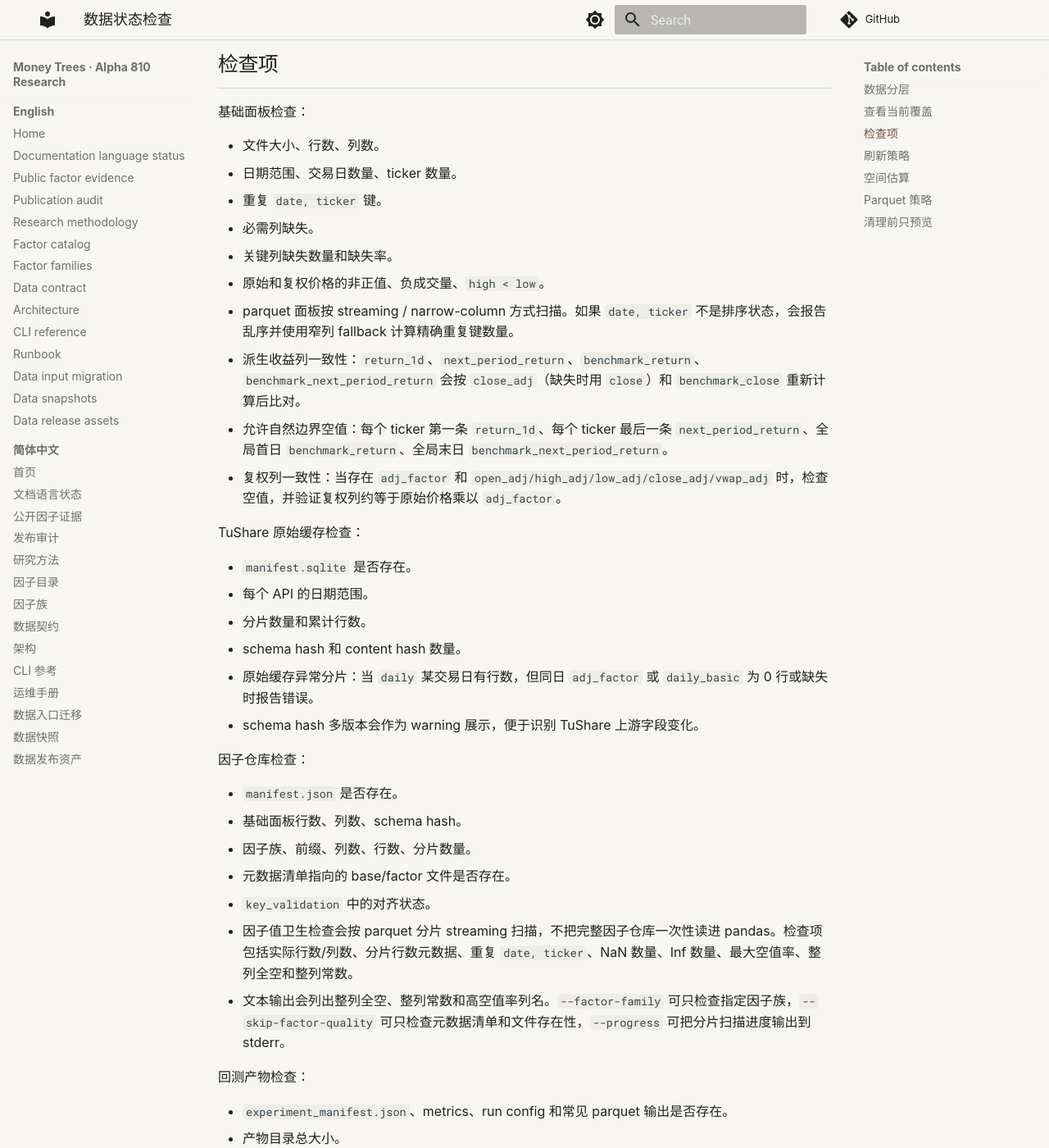
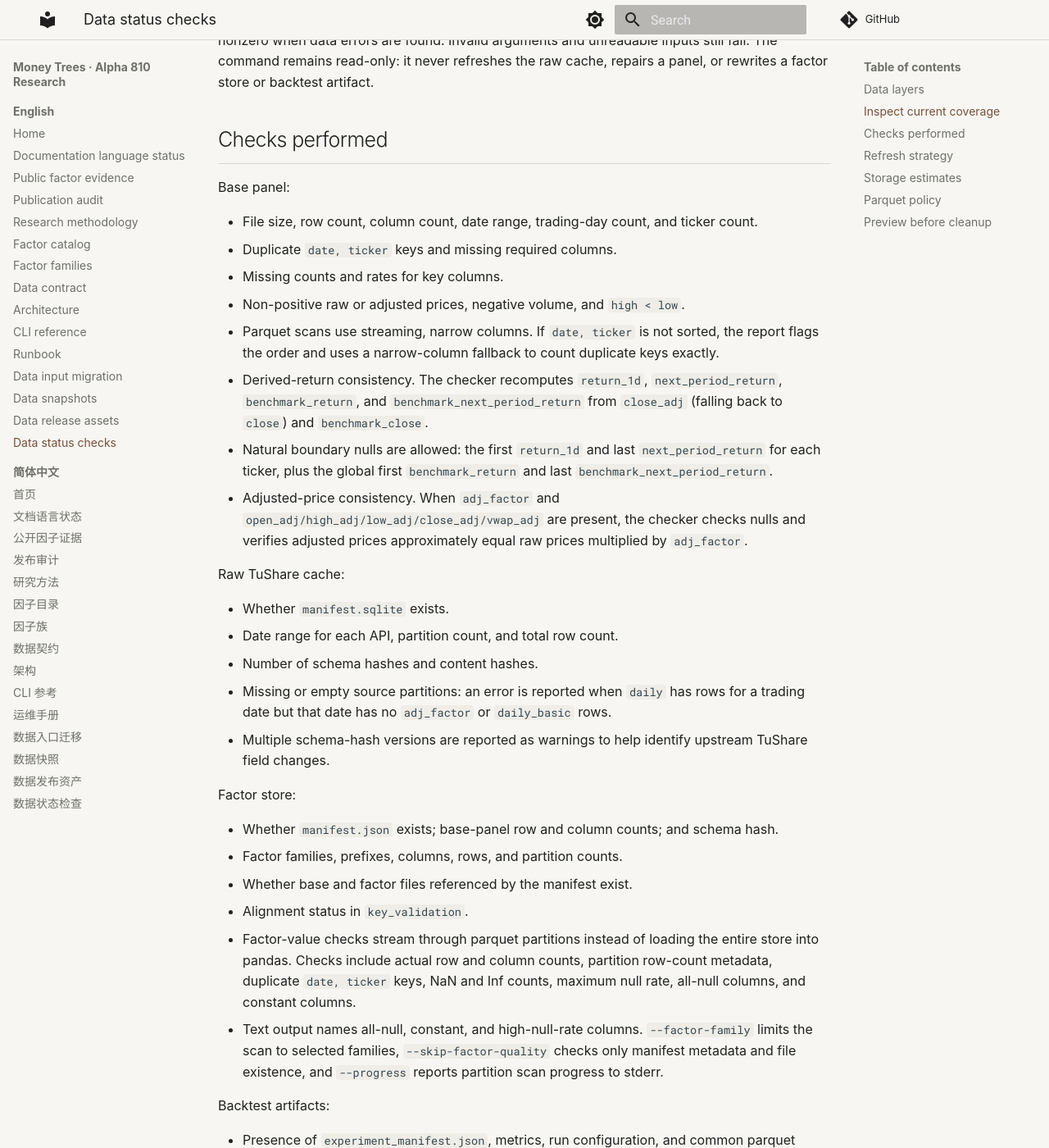
Before and after one commit to runchengxie/money-trees, an MkDocs documentation site: the page built from docs/data-status.md, in a window 1280 px wide and 1400 px high, scrolled down 2062 px. Shown: the whole window at 82% size. Built offline with MkDocs 1.6.1 and Material for MkDocs 9.7.7, drawn with Linux system fonts in a browser that asks for light colours; comment, search, counter and statistics services are not loaded; some of the changed text lies outside the part shown.

Commit message:
docs: localize data status guide

````diff
--- a/docs/data-status.md
+++ b/docs/data-status.md
@@ -1,25 +1,27 @@
-# 数据状态检查
+# Data status checks
 
-本文说明 Money Trees 的数据分层、状态检查命令和存储策略。README 只保留入口链接。日常排障、覆盖确认和空间估算放在这里。
+[简体中文](data-status.zh-CN.md)
 
-## 数据分层
+This guide describes Money Trees data layers, the status-check command, and storage practices. The README links to the entry points; daily troubleshooting, coverage checks, and storage estimates are documented here.
 
-推荐把运行数据分成四层：
+## Data layers
+
+Keep runtime data in four layers:
 
 ```text
-data/raw/tushare/        TuShare 原始接口缓存，可重建基础面板
-data/panel/cn/           清洗后的基础 date,ticker 面板，不内嵌大批因子
-data/factor_store/cn/    Alpha101/191/158/360 分族、分日期 chunk 的因子存储
-artifacts/               回测输出，按实验保留或短生命周期清理
+data/raw/tushare/        Raw TuShare API cache; can be used to rebuild the base panel
+data/panel/cn/           Clean base date,ticker panel without a large set of factors
+data/factor_store/cn/    Alpha101/191/158/360 factor store partitioned by family and date chunk
+artifacts/               Backtest outputs retained by experiment or cleaned up on a short lifecycle
 ```
 
-`date, ticker` 是标准面板键。市场配置档（market profile）仍由 `configs/market/cn.yaml` 和 `src/moneytree/markets/cn.py` 管理，默认基准是 `000300.SH`。
+The standard panel key is `date, ticker`. The market profile remains defined by `configs/market/cn.yaml` and `src/moneytree/markets/cn.py`; the default benchmark is `000300.SH`.
 
-## 查看当前覆盖
+## Inspect current coverage
 
-`moneytrees-data-status` 是只读命令，不删除、不刷新、不修复、不重写文件。
+`moneytrees-data-status` is read-only. It does not delete, refresh, repair, or rewrite files.
 
-检查基础面板。Parquet 面板会走 streaming / narrow-column 检查路径，避免为了状态检查把多年全市场面板完整读进 pandas：
+Check a base panel. Parquet panels use streaming, narrow-column checks so a multi-year, full-market panel is not loaded completely into pandas just for a status report:
 
 ```bash
 uv run moneytrees-data-status \
@@ -28,7 +30,7 @@ uv run moneytrees-data-status \
   --mode warn
 ```
 
-检查 TuShare 原始缓存：
+Check a raw TuShare cache:
 
 ```bash
 uv run moneytrees-data-status \
@@ -36,7 +38,7 @@ uv run moneytrees-data-status \
   --format text
 ```
 
-检查因子仓库：
+Check a factor store:
 
 ```bash
 uv run moneytrees-data-status \
@@ -44,7 +46,7 @@ uv run moneytrees-data-status \
   --format text
 ```
 
-全量因子仓库质量检查会逐分片扫描所有因子值。需要快速确认元数据时先跳过值扫描。需要定位单个因子族时只扫对应因子族：
+A full factor-store quality check scans every factor value in every partition. Skip value scans when you only need a quick metadata check, or scan one factor family to investigate it:
 
 ```bash
 uv run moneytrees-data-status \
@@ -57,7 +59,7 @@ uv run moneytrees-data-status \
   --progress
 ```
 
-对已知不可用或定义上恒定的列，可用 `--allow-factor-column` 标记为允许，从而把状态检查聚焦到新的异常。例如 Alpha191 的 `alpha191_030` 依赖外部 `MKT/SMB/HML` 输入。Alpha360 的 lag0 相对变化列按定义为 0：
+Use `--allow-factor-column` to allow known unavailable or definitionally constant columns and focus the report on new anomalies. For example, `alpha191_030` depends on external `MKT/SMB/HML` inputs. Alpha360 lag-0 relative-change columns are zero by definition:
 
 ```bash
 uv run moneytrees-data-status \
@@ -67,7 +69,7 @@ uv run moneytrees-data-status \
   --mode error
 ```
 
-检查回测产物：
+Check backtest artifacts:
 
 ```bash
 uv run moneytrees-data-status \
@@ -75,7 +77,7 @@ uv run moneytrees-data-status \
   --format text
 ```
 
-一次性检查四层，并在 CI 中用 JSON：
+Check all four layers once and emit JSON for CI:
 
 ```bash
 uv run moneytrees-data-status \
@@ -87,50 +89,46 @@ uv run moneytrees-data-status \
   --mode error
 ```
 
-`--mode warn` 会报告问题但不因数据错误返回失败。`--mode error` 遇到错误会返回非零退出码。参数错误和无法读取输入仍会失败。`moneytrees-data-status` 仍然是只读命令：它不会刷新原始缓存、不会修复面板，也不会重写因子仓库或回测产物。
+`--mode warn` reports data errors without returning a failure exit code. `--mode error` returns nonzero when data errors are found. Invalid arguments and unreadable inputs still fail. The command remains read-only: it never refreshes the raw cache, repairs a panel, or rewrites a factor store or backtest artifact.
 
-## 检查项
+## Checks performed
 
-基础面板检查：
+Base panel:
 
-- 文件大小、行数、列数。
-- 日期范围、交易日数量、ticker 数量。
-- 重复 `date, ticker` 键。
-- 必需列缺失。
-- 关键列缺失数量和缺失率。
-- 原始和复权价格的非正值、负成交量、`high < low`。
-- parquet 面板按 streaming / narrow-column 方式扫描。如果 `date, ticker` 不是排序状态，会报告乱序并使用窄列 fallback 计算精确重复键数量。
-- 派生收益列一致性：`return_1d`、`next_period_return`、`benchmark_return`、`benchmark_next_period_return` 会按 `close_adj`（缺失时用 `close`）和 `benchmark_close` 重新计算后比对。
-- 允许自然边界空值：每个 ticker 第一条 `return_1d`、每个 ticker 最后一条 `next_period_return`、全局首日 `benchmark_return`、全局末日 `benchmark_next_period_return`。
-- 复权列一致性：当存在 `adj_factor` 和 `open_adj/high_adj/low_adj/close_adj/vwap_adj` 时，检查空值，并验证复权列约等于原始价格乘以 `adj_factor`。
+- File size, row count, column count, date range, trading-day count, and ticker count.
+- Duplicate `date, ticker` keys and missing required columns.
+- Missing counts and rates for key columns.
+- Non-positive raw or adjusted prices, negative volume, and `high < low`.
+- Parquet scans use streaming, narrow columns. If `date, ticker` is not sorted, the report flags the order and uses a narrow-column fallback to count duplicate keys exactly.
+- Derived-return consistency. The checker recomputes `return_1d`, `next_period_return`, `benchmark_return`, and `benchmark_next_period_return` from `close_adj` (falling back to `close`) and `benchmark_close`.
+- Natural boundary nulls are allowed: the first `return_1d` and last `next_period_return` for each ticker, plus the global first `benchmark_return` and last `benchmark_next_period_return`.
+- Adjusted-price consistency. When `adj_factor` and `open_adj/high_adj/low_adj/close_adj/vwap_adj` are present, the checker checks nulls and verifies adjusted prices approximately equal raw prices multiplied by `adj_factor`.
 
-TuShare 原始缓存检查：
+Raw TuShare cache:
 
-- `manifest.sqlite` 是否存在。
-- 每个 API 的日期范围。
-- 分片数量和累计行数。
-- schema hash 和 content hash 数量。
-- 原始缓存异常分片：当 `daily` 某交易日有行数，但同日 `adj_factor` 或 `daily_basic` 为 0 行或缺失时报告错误。
-- schema hash 多版本会作为 warning 展示，便于识别 TuShare 上游字段变化。
+- Whether `manifest.sqlite` exists.
+- Date range for each API, partition count, and total row count.
+- Number of schema hashes and content hashes.
+- Missing or empty source partitions: an error is reported when `daily` has rows for a trading date but that date has no `adj_factor` or `daily_basic` rows.
+- Multiple schema-hash versions are reported as warnings to help identify upstream TuShare field changes.
 
-因子仓库检查：
+Factor store:
 
-- `manifest.json` 是否存在。
-- 基础面板行数、列数、schema hash。
-- 因子族、前缀、列数、行数、分片数量。
-- 元数据清单指向的 base/factor 文件是否存在。
-- `key_validation` 中的对齐状态。
-- 因子值卫生检查会按 parquet 分片 streaming 扫描，不把完整因子仓库一次性读进 pandas。检查项包括实际行数/列数、分片行数元数据、重复 `date, ticker`、NaN 数量、Inf 数量、最大空值率、整列全空和整列常数。
-- 文本输出会列出整列全空、整列常数和高空值率列名。`--factor-family` 可只检查指定因子族，`--skip-factor-quality` 可只检查元数据清单和文件存在性，`--progress` 可把分片扫描进度输出到 stderr。
+- Whether `manifest.json` exists; base-panel row and column counts; and schema hash.
+- Factor families, prefixes, columns, rows, and partition counts.
+- Whether base and factor files referenced by the manifest exist.
+- Alignment status in `key_validation`.
+- Factor-value checks stream through parquet partitions instead of loading the entire store into pandas. Checks include actual row and column counts, partition row-count metadata, duplicate `date, ticker` keys, NaN and Inf counts, maximum null rate, all-null columns, and constant columns.
+- Text output names all-null, constant, and high-null-rate columns. `--factor-family` limits the scan to selected families, `--skip-factor-quality` checks only manifest metadata and file existence, and `--progress` reports partition scan progress to stderr.
 
-回测产物检查：
+Backtest artifacts:
 
-- `experiment_manifest.json`、metrics、run config 和常见 parquet 输出是否存在。
-- 产物目录总大小。
+- Presence of `experiment_manifest.json`, metrics, run configuration, and common parquet outputs.
+- Total artifact-directory size.
 
-## 刷新策略
+## Refresh strategy
 
-原始缓存适合增量刷新和重建基础面板：
+Use the raw cache for incremental refreshes and to rebuild the base panel:
 
 ```bash
 uv run moneytrees-tushare \
@@ -143,7 +141,7 @@ uv run moneytrees-tushare \
   --sanity-check warn
 ```
 
-基础面板稳定后，再按需生成本地和外部因子：
+After the base panel is stable, generate local and external factors as needed:
 
 ```bash
 uv run moneytrees-factor-store \
@@ -155,7 +153,7 @@ uv run moneytrees-factor-store \
   --chunk-trade-dates 60
 ```
 
-Alpha101/191 由 DolphinDB 外部生产器全量计算后写入同一个因子仓库：
+The DolphinDB external producer computes Alpha101/191 and writes them to the same factor store:
 
 ```bash
 uv run moneytrees-dolphindb-alphas \
@@ -172,42 +170,42 @@ uv run moneytrees-dolphindb-alphas \
   --stream-input auto
 ```
 
-parquet 输入配合 `--no-wide-output` 时，外部 Alpha CLI 默认按 `--stream-input auto` 分片读取输入、上传到 DolphinDB、下载结果并落盘。每个窗口应保留 `--dolphindb-warmup-trade-dates` 历史上下文，避免滚动窗口、delay、rank 和 correlation 类算子的边界污染。宽表输出或 `--stream-input off` 仍会走完整输入上传路径，内存紧张时先用小样本验证。
+For parquet input with `--no-wide-output`, the external Alpha CLI defaults to `--stream-input auto`, reading input, uploading it to DolphinDB, downloading results, and writing output in chunks. Retain historical context using `--dolphindb-warmup-trade-dates` so rolling, delay, rank, and correlation operators do not suffer from window-boundary contamination. Wide output or `--stream-input off` still uploads the full input; validate with a small sample first when memory is constrained.
 
-## 空间估算
+## Storage estimates
 
-以 5 年约 1200 个交易日、全市场约 5000 只股票估算，单个因子矩阵约 600 万行：
+For five years, about 1,200 trading days, and roughly 5,000 stocks, one factor matrix has about six million rows:
 
 ```text
-6000000 * 810 * 8 bytes ~= 38.9 GB  # float64 裸数据
-6000000 * 810 * 4 bytes ~= 19.4 GB  # float32 裸数据
+6000000 * 810 * 8 bytes ~= 38.9 GB  # float64 raw values
+6000000 * 810 * 4 bytes ~= 19.4 GB  # float32 raw values
 ```
 
-Parquet 压缩会降低落盘体积，但原始缓存、基础面板、因子仓库和回测产物会叠加占用。完整 810 因子多年全市场实验应按几十 GB 到上百 GB 规划。
+Parquet compression reduces on-disk size, but raw cache, base panels, factor stores, and backtest artifacts accumulate. Plan for tens to hundreds of GB for multi-year, full-market experiments with all 810 factors.
 
-## Parquet 策略
+## Parquet policy
 
-Money Trees 新写入 parquet 默认使用 `zstd`，默认 level 3。需要兼容旧输出时显式传：
+Money Trees defaults to `zstd` compression at level 3 for new parquet output. To retain compatibility with older output, pass:
 
 ```bash
 --compression snappy
 ```
 
-需要控制 row group 时显式传：
+Set a row-group size explicitly when needed:
 
 ```bash
 --row-group-size 100000
 ```
 
-建议：
+Recommendations:
 
-- 原始缓存：默认 parquet 分片。空间紧张时新写入使用默认 `zstd` level 3。
-- 基础面板：默认 `zstd` level 3。
-- 因子仓库：默认 `float32` + `zstd` level 3。
-- 回测产物：默认 `zstd`，避免默认导出完整预处理 parquet。
-- pickle 不作为长期数据格式。CSV 只用于小报表。
+- Raw cache: use parquet partitions; new writes default to `zstd` level 3 when storage is constrained.
+- Base panels: default to `zstd` level 3.
+- Factor stores: default to `float32` and `zstd` level 3.
+- Backtest artifacts: default to `zstd`; avoid exporting a full preprocessed parquet by default.
+- Do not use pickle as a long-term data format. Reserve CSV for small reports.
 
-已有文件不会自动迁移。需要重写时使用旁路输出：
+Existing files are not migrated automatically. Rewrite to a separate output path:
 
 ```bash
 uv run moneytrees-parquet-rewrite \
@@ -218,15 +216,15 @@ uv run moneytrees-parquet-rewrite \
   --row-group-size 100000
 ```
 
-## 清理前只预览
+## Preview before cleanup
 
-当前没有自动清理命令。清理前先只读检查空间：
+There is currently no automatic cleanup command. Inspect storage read-only before removing files:
 
 ```bash
 du -sh data/raw/tushare data/panel data/factor_store artifacts 2>/dev/null
 ```
 
-查看大文件：
+List the largest files:
 
 ```bash
 find data artifacts -type f -name "*.parquet" -printf "%s %p\n" 2>/dev/null \
@@ -234,4 +232,4 @@ find data artifacts -type f -name "*.parquet" -printf "%s %p\n" 2>/dev/null \
   | head -20
 ```
 
-后续如果增加清理工具，默认必须只预览：先打印候选文件、大小和原因，只有显式确认后才允许删除。不要对 `data/`、`artifacts/`、TuShare 原始缓存或因子仓库做隐式清理。
+Any future cleanup tool must default to preview: list candidate files, sizes, and reasons, and require explicit confirmation before deletion. Never silently clean `data/`, `artifacts/`, the raw TuShare cache, or a factor store.
--- a/mkdocs.yml
+++ b/mkdocs.yml
@@ -39,6 +39,7 @@ nav:
       - Data input migration: data-platform-migration.md
       - Data snapshots: data-snapshot.md
       - Data release assets: data-release.md
+      - Data status checks: data-status.md
   - 简体中文:
       - 首页: index.zh-CN.md
       - 文档语言状态: language-migration-status.zh-CN.md
@@ -54,6 +55,7 @@ nav:
       - 数据入口迁移: data-platform-migration.zh-CN.md
       - 数据快照: data-snapshot.zh-CN.md
       - 数据发布资产: data-release.zh-CN.md
+      - 数据状态检查: data-status.zh-CN.md
 markdown_extensions:
   - admonition
   - attr_list
````
Also changed, not shown: README.zh-CN.md (+1 -1 lines), docs/data-status.zh-CN.md (added, +239 -0 lines), docs/language-migration-status.md (+2 -2 lines), docs/language-migration-status.zh-CN.md (+2 -2 lines).
